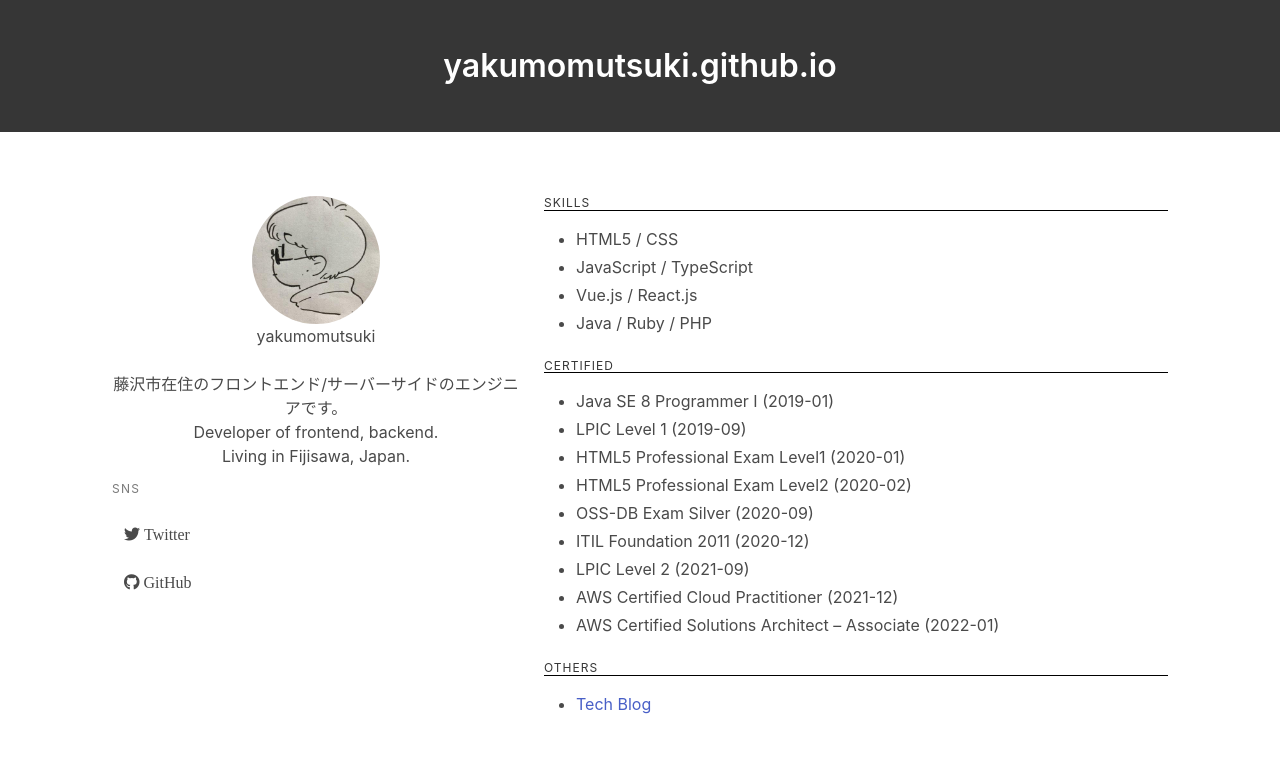
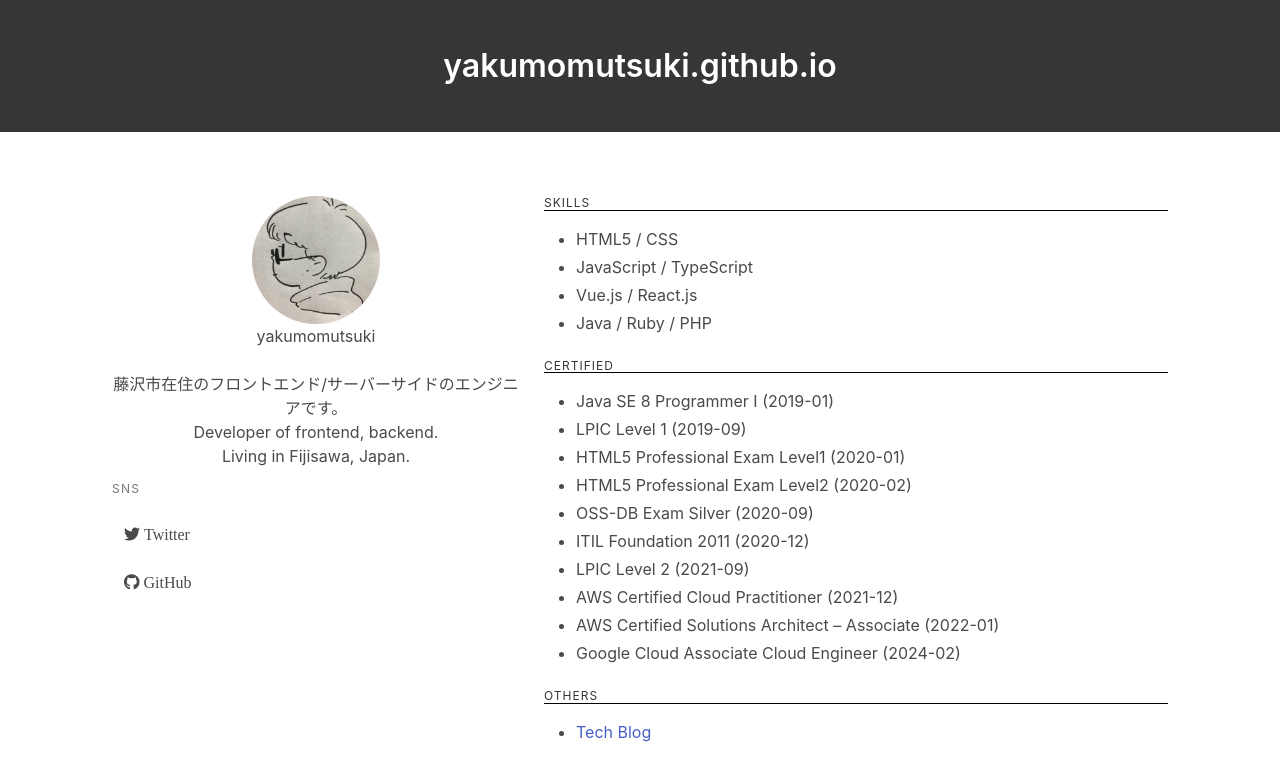
Before and after one commit to yakumomutsuki/yakumomutsuki.github.io, a Next.js app: page / in a window 1280 px wide. Shown: the top 780 px of the page. Built offline with nearby package versions, Linux system fonts and the light colour scheme.

Commit message:
Add certification of google cloud

```diff
--- a/src/pages/index.tsx
+++ b/src/pages/index.tsx
@@ -19,6 +19,7 @@ const qualifications: string[] = [
   'LPIC Level 2 (2021-09)',
   'AWS Certified Cloud Practitioner (2021-12)',
   'AWS Certified Solutions Architect – Associate (2022-01)',
+  'Google Cloud Associate Cloud Engineer (2024-02)',
 ];
 
 const Home: NextPage = () => {
```
